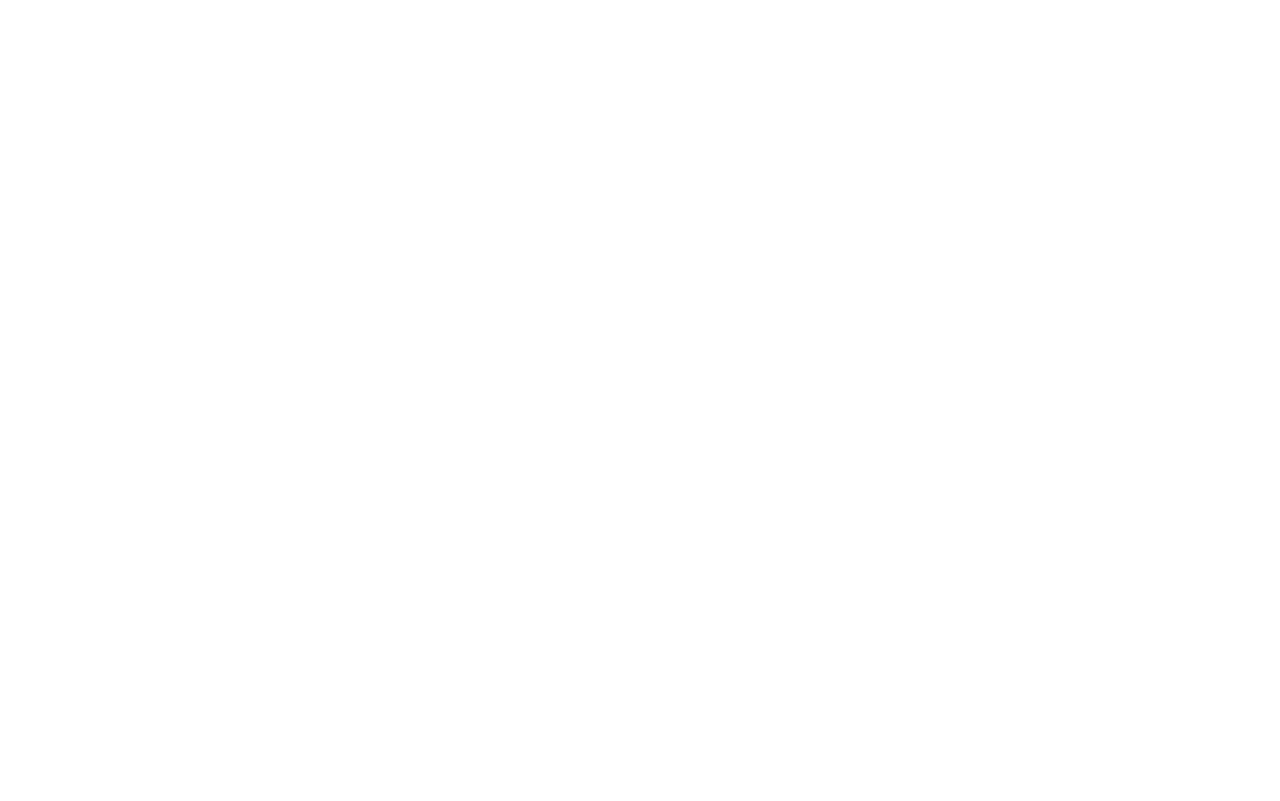
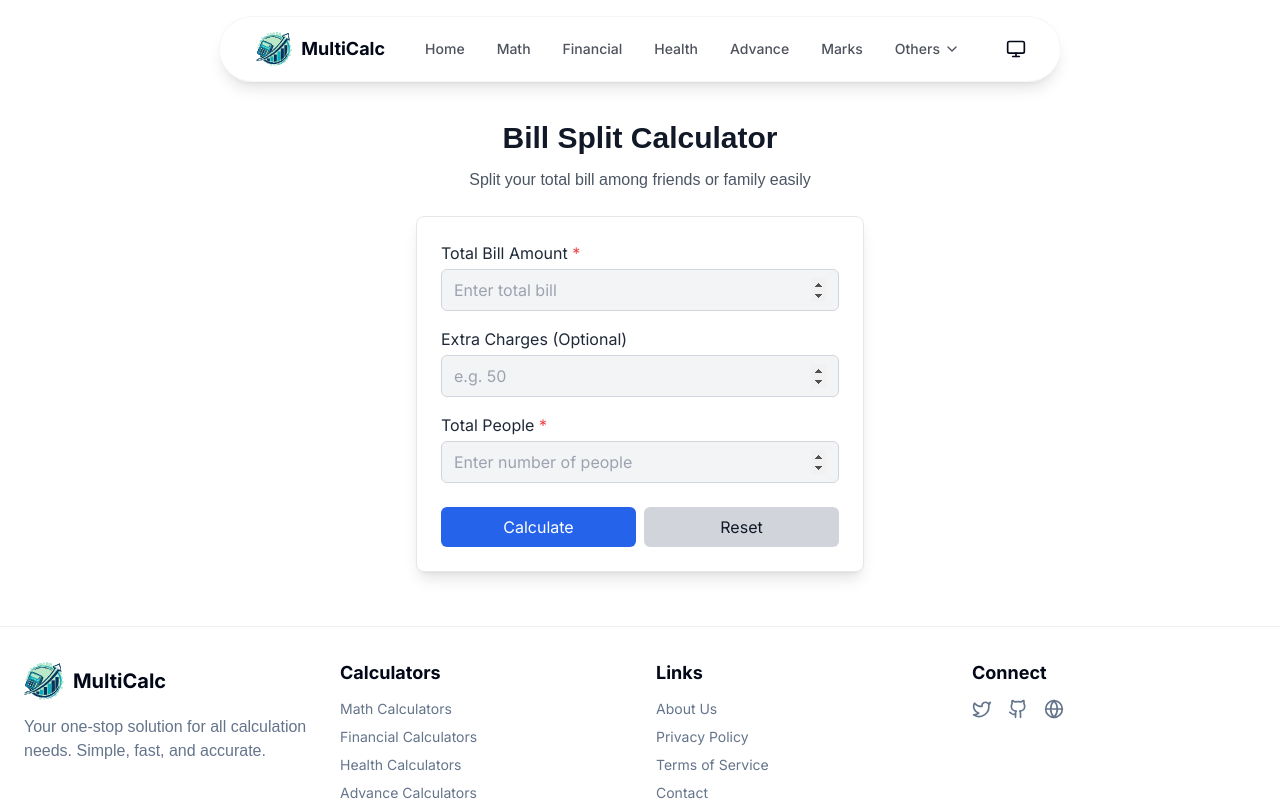
Before and after one commit to codewithdhruba01/MultiCalc, a React (Vite) app: page /split-calculator in a window 1280 px wide. Before the commit this address had no page. Shown: the top 801 px of the page. Built offline with nearby package versions, Linux system fonts and the light colour scheme; a web font is replaced by a local one.

Commit message:
feat: add Bill Split Calculator

```diff
--- a/src/App.tsx
+++ b/src/App.tsx
@@ -8,6 +8,7 @@ import HealthCalculators from './pages/HealthCalculators';
 import AdvanceCalculators from './pages/AdvanceCalculators';
 import CurrencyConverter from './pages/CurrencyConverter';
 import SalaryCalculator from './pages/SalaryCalculator';
+import SplitCalculator from './pages/SplitCalculator';
 import DetailedAgeCalculator from './pages/DetailedAgeCalculator';
 import About from './pages/About';
 import PrivacyPolicy from './pages/PrivacyPolicy';
@@ -30,6 +31,7 @@ function App() {
         <Route path="advance-calculators" element={<AdvanceCalculators />} />
         <Route path="currency-converter" element={<CurrencyConverter />} />
         <Route path="salary-calculator" element={<SalaryCalculator />} />
+        <Route path="split-calculator" element={<SplitCalculator />} />
         <Route path="age-calculator" element={<DetailedAgeCalculator />} />
         <Route path="about" element={<About />} />
         <Route path="privacy-policy" element={<PrivacyPolicy />} />
--- a/src/components/layouts/Navbar.tsx
+++ b/src/components/layouts/Navbar.tsx
@@ -94,6 +94,7 @@ export default function Navbar() {
                     { to: '/currency-converter', label: 'Currency Converter' },
                     { to: '/age-calculator', label: 'Age Calculator' },
                     { to: '/salary-calculator', label: 'Salary Calculator' },
+                    { to: '/split-calculator', label: 'Split Calculator' },
                   ].map((item) => (
                     <NavLink
                       key={item.to}
@@ -218,6 +219,8 @@ export default function Navbar() {
                     { to: '/currency-converter', label: 'Currency Converter' },
                     { to: '/age-calculator', label: 'Age Calculator' },
                     { to: '/salary-calculator', label: 'Salary Calculator' },
+                    { to: '/split-calculator', label: 'Split Calculator' },
+
                   ].map((item) => (
                     <NavLink
                       key={item.to}
--- /dev/null
+++ b/src/pages/SplitCalculator.tsx
@@ -0,0 +1,155 @@
+import React, { useState, useEffect } from 'react';
+import AOS from 'aos';
+import 'aos/dist/aos.css';
+
+const BillSplitCalculator: React.FC = () => {
+  useEffect(() => {
+    window.scrollTo(0, 0);
+    AOS.init({ duration: 800, once: true });
+  }, []);
+  const [totalBill, setTotalBill] = useState<string>('');
+  const [extraCharges, setExtraCharges] = useState<string>('');
+  const [totalPeople, setTotalPeople] = useState<string>('');
+  const [perPerson, setPerPerson] = useState<number | null>(null);
+
+  const [errors, setErrors] = useState({
+    bill: '',
+    people: '',
+  });
+
+  const handleCalculate = () => {
+    let newErrors = { bill: '', people: '' };
+    let isValid = true;
+
+    if (!totalBill || parseFloat(totalBill) <= 0) {
+      newErrors.bill = 'Please enter a valid total bill amount';
+      isValid = false;
+    }
+
+    if (!totalPeople || parseInt(totalPeople) <= 0) {
+      newErrors.people = 'Please enter total number of people';
+      isValid = false;
+    }
+
+    setErrors(newErrors);
+
+    if (!isValid) return;
+
+    const bill = parseFloat(totalBill);
+    const extra = parseFloat(extraCharges) || 0;
+    const people = parseInt(totalPeople);
+
+    const totalAmount = bill + extra;
+    const perHead = totalAmount / people;
+    setPerPerson(parseFloat(perHead.toFixed(2)));
+  };
+
+  const handleReset = () => {
+    setTotalBill('');
+    setExtraCharges('');
+    setTotalPeople('');
+    setPerPerson(null);
+    setErrors({ bill: '', people: '' });
+  };
+
+  return (
+    <div className="min-h-[70vh] flex flex-col justify-center items-center px-4" data-aos="fade-up">
+      <div className="text-center mb-6">
+        <h1 className="text-2xl md:text-3xl font-bold text-gray-900 dark:text-white text-center font-synonym mb-3">
+          Bill Split Calculator
+        </h1>
+        <p className="text-gray-600 dark:text-gray-400 mt-2 font-satoshi">
+          Split your total bill among friends or family easily
+        </p>
+      </div>
+
+      <div className="bg-white dark:bg-[#020817] border border-gray-200 dark:border-gray-800 rounded-lg p-6 w-full max-w-md shadow-lg transition-colors">
+        {/* Total Bill */}
+        <div className="mb-4">
+          <label className="block text-gray-800 dark:text-gray-300 mb-1">
+            Total Bill Amount <span className="text-red-500">*</span>
+          </label>
+          <input
+            type="number"
+            placeholder="Enter total bill"
+            value={totalBill}
+            onChange={(e) => setTotalBill(e.target.value)}
+            className={`w-full px-3 py-2 rounded-md focus:outline-none focus:ring-2 text-gray-900 dark:text-white bg-gray-100 dark:bg-[#020817] border transition-colors ${
+              errors.bill
+                ? 'border-red-500 focus:ring-red-500'
+                : 'border-gray-300 dark:border-gray-800 focus:ring-blue-500'
+            }`}
+          />
+          {errors.bill && (
+            <p className="text-red-500 text-sm mt-1">{errors.bill}</p>
+          )}
+        </div>
+
+        {/* Extra Charges */}
+        <div className="mb-4">
+          <label className="block text-gray-800 dark:text-gray-300 mb-1">
+            Extra Charges (Optional)
+          </label>
+          <input
+            type="number"
+            placeholder="e.g. 50"
+            value={extraCharges}
+            onChange={(e) => setExtraCharges(e.target.value)}
+            className="w-full px-3 py-2 rounded-md focus:outline-none focus:ring-2 text-gray-900 dark:text-white bg-gray-100 dark:bg-[#020817] border border-gray-300 dark:border-gray-700 focus:ring-blue-500 transition-colors"
+          />
+        </div>
+
+        {/* Total People */}
+        <div className="mb-4">
+          <label className="block text-gray-800 dark:text-gray-300 mb-1">
+            Total People <span className="text-red-500">*</span>
+          </label>
+          <input
+            type="number"
+            placeholder="Enter number of people"
+            value={totalPeople}
+            onChange={(e) => setTotalPeople(e.target.value)}
+            className={`w-full px-3 py-2 rounded-md focus:outline-none focus:ring-2 text-gray-900 dark:text-white bg-gray-100 dark:bg-[#020817] border transition-colors ${
+              errors.people
+                ? 'border-red-500 focus:ring-red-500'
+                : 'border-gray-300 dark:border-gray-800 focus:ring-blue-500'
+            }`}
+          />
+          {errors.people && (
+            <p className="text-red-500 text-sm mt-1">{errors.people}</p>
+          )}
+        </div>
+
+        {/* Buttons */}
+        <div className="flex gap-2 mt-6">
+          <button
+            onClick={handleCalculate}
+            className="flex-1 bg-blue-600 hover:bg-blue-700 text-white py-2 rounded-md transition"
+          >
+            Calculate
+          </button>
+          <button
+            onClick={handleReset}
+            className="flex-1 bg-gray-300 hover:bg-gray-400 dark:bg-gray-700 dark:hover:bg-gray-600 text-gray-900 dark:text-white py-2 rounded-md transition"
+          >
+            Reset
+          </button>
+        </div>
+
+        {/* Result */}
+        {perPerson !== null && (
+          <div className="mt-6 text-center bg-gray-100 dark:bg-[#0f172a] p-3 rounded-md border border-gray-300 dark:border-gray-700 transition-colors">
+            <p className="text-gray-800 dark:text-gray-300 font-poppins">
+              Per Person Amount:
+            </p>
+            <p className="text-2xl font-semibold text-green-600 dark:text-green-400">
+              ₹ {perPerson}
+            </p>
+          </div>
+        )}
+      </div>
+    </div>
+  );
+};
+
+export default BillSplitCalculator;
```
